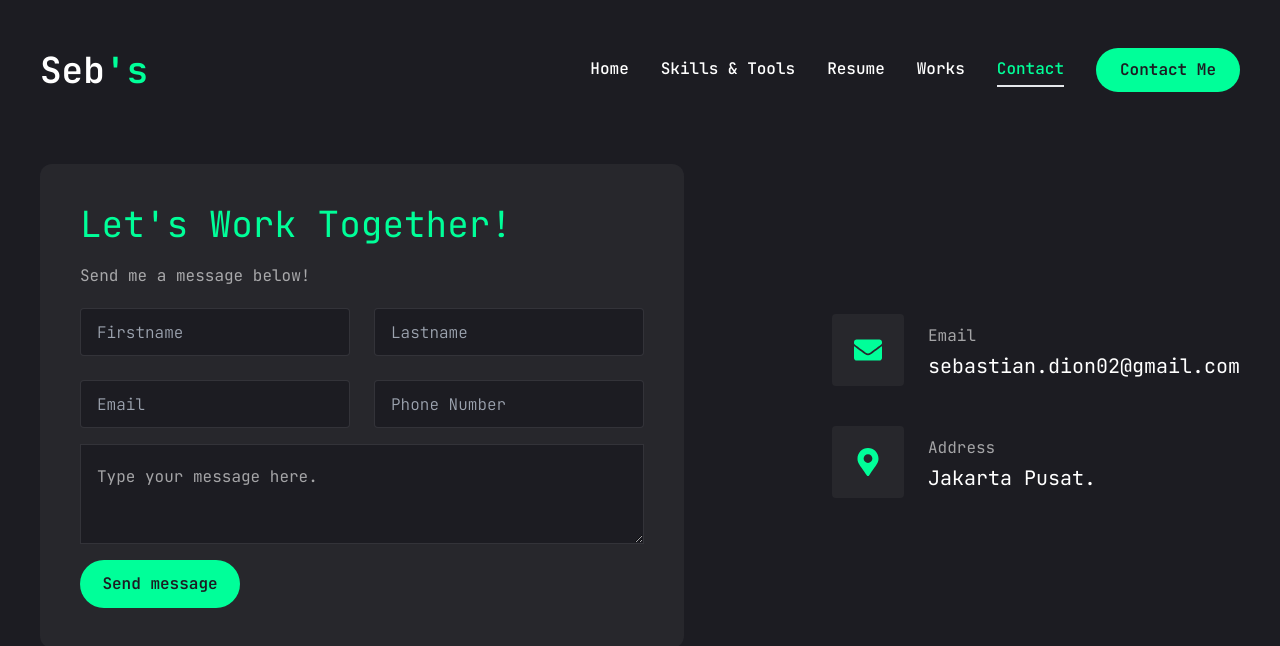
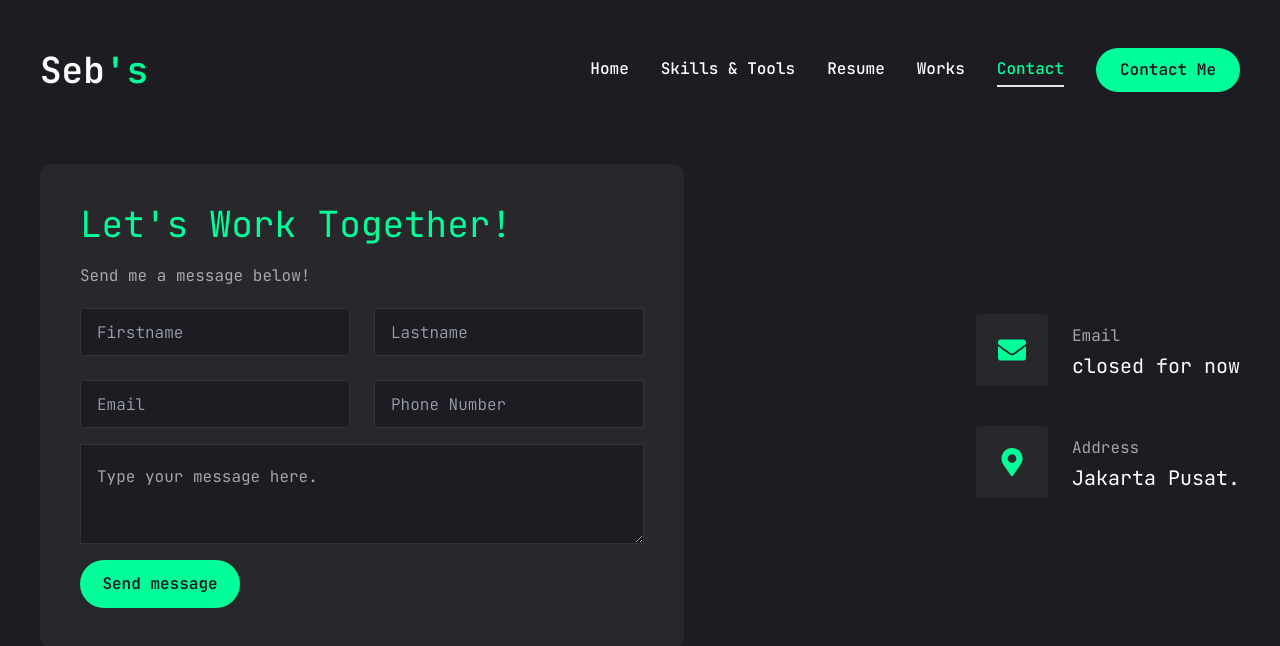
Before and after one commit to SebastianDion/WebPortofolioDion, a Next.js app: page /contact in a window 1280 px wide. Shown: the top 646 px of the page. Built offline with nearby package versions, Linux system fonts and the light colour scheme.

Commit message:
remove email name

```diff
--- a/app/contact/page.jsx
+++ b/app/contact/page.jsx
@@ -16,7 +16,7 @@ const info = [
   {
     icons: <FaEnvelope />,
     title: 'Email',
-    description: 'sebastian.dion02@gmail.com',
+    description: 'closed for now',
   },
   {
     icons: <FaMapMarkerAlt />,
```
